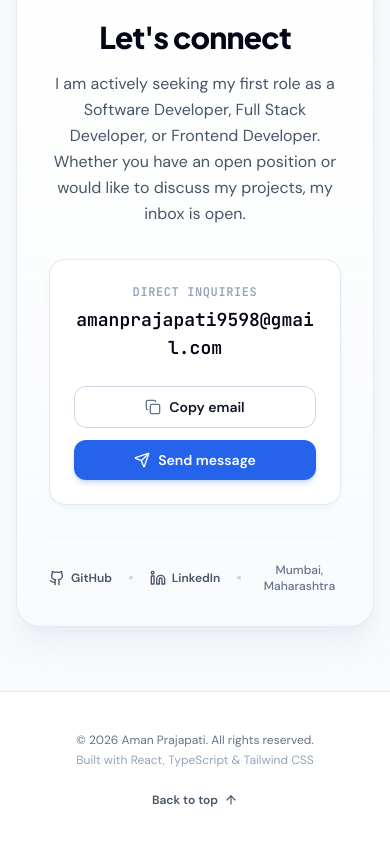
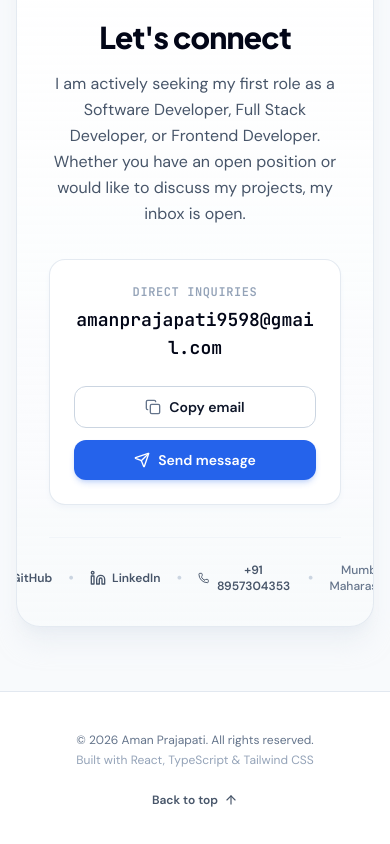
Before and after one commit to amanprajapati9598/amanprajapati9598.github.io, a React (Vite) app: page / in a window 390 px wide. Shown: the part 6746-7590 px from the top of the page. Built offline with nearby package versions, Linux system fonts and the light colour scheme.

Commit message:
feat: attach real resume PDF and add direct phone link

```diff
--- a/src/components/Contact.tsx
+++ b/src/components/Contact.tsx
@@ -1,5 +1,5 @@
 import { useState } from 'react';
-import { Check, Copy, Mail, Send } from 'lucide-react';
+import { Check, Copy, Mail, Phone, Send } from 'lucide-react';
 import { GithubIcon, LinkedinIcon } from './Icons';
 import { portfolioContent } from '../data/content';
 
@@ -152,6 +152,19 @@ export function Contact() {
               </a>
             )}
 
+            {personal.phone && (
+              <>
+                <span className="text-slate-300 dark:text-slate-700">•</span>
+                <a
+                  href={`tel:${personal.phone.replace(/\s+/g, '')}`}
+                  className="inline-flex items-center gap-1.5 text-xs font-semibold text-slate-600 dark:text-slate-400 hover:text-blue-600 dark:hover:text-sky-400 transition-colors"
+                >
+                  <Phone className="w-3.5 h-3.5" />
+                  <span>{personal.phone}</span>
+                </a>
+              </>
+            )}
+
             <span className="text-slate-300 dark:text-slate-700">•</span>
 
             <span className="text-xs font-medium text-slate-500 dark:text-slate-400">
--- a/src/data/content.ts
+++ b/src/data/content.ts
@@ -52,6 +52,7 @@ export interface ContentData {
     location: string;
     languagesSpoken: string[];
     email: string;
+    phone?: string;
     githubUrl: string;
     linkedinUrl: string;
     resumePath: string;
@@ -91,6 +92,7 @@ export const portfolioContent: ContentData = {
     location: "Mumbai, Maharashtra",
     languagesSpoken: ["English", "Hindi"],
     email: "amanprajapati9598@gmail.com",
+    phone: "+91 8957304353",
     githubUrl: "https://github.com/amanprajapati9598",
     linkedinUrl: "https://www.linkedin.com/in/aman-prajapati-43ab56390/",
     resumePath: "./resume.pdf",
```
Also changed, not shown: 1 other file (tests, documents, lock files or other folders).
